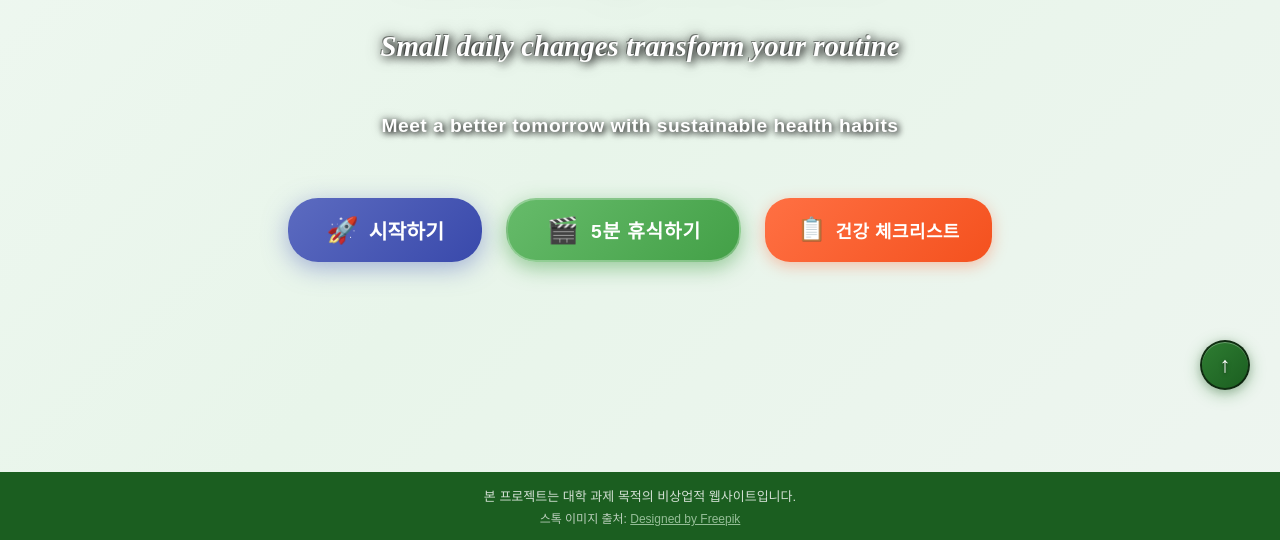
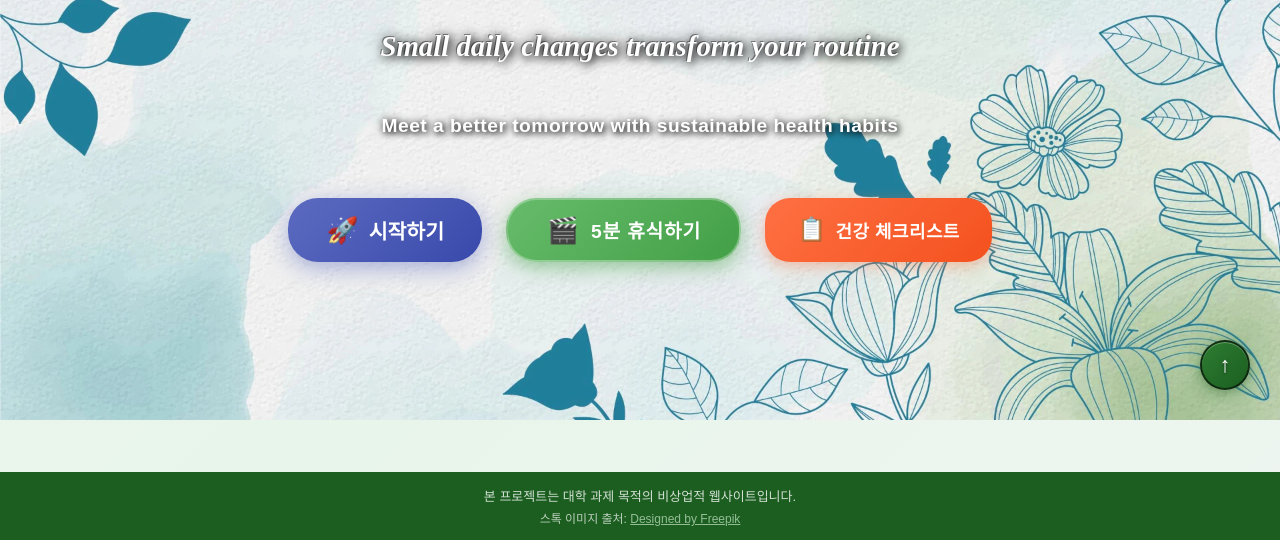
Before and after one commit to dnrjke/ITHEALTH, a plain HTML site: page index.html in a window 1280 px wide. Shown: the part 380-920 px from the top of the page. Drawn offline with Linux system fonts and the light colour scheme.

Commit message:
Update sections.css

```diff
--- a/css/sections.css
+++ b/css/sections.css
@@ -79,7 +79,7 @@
     left: 0;
     width: 100vw;
     height: 100vh;
-    background-image: url('../image/main_floral_calm.jpg');
+    background-image: url('../image/main_floral_calm.webp');
     background-size: cover;
     background-position: center center;
     background-repeat: no-repeat;
```
